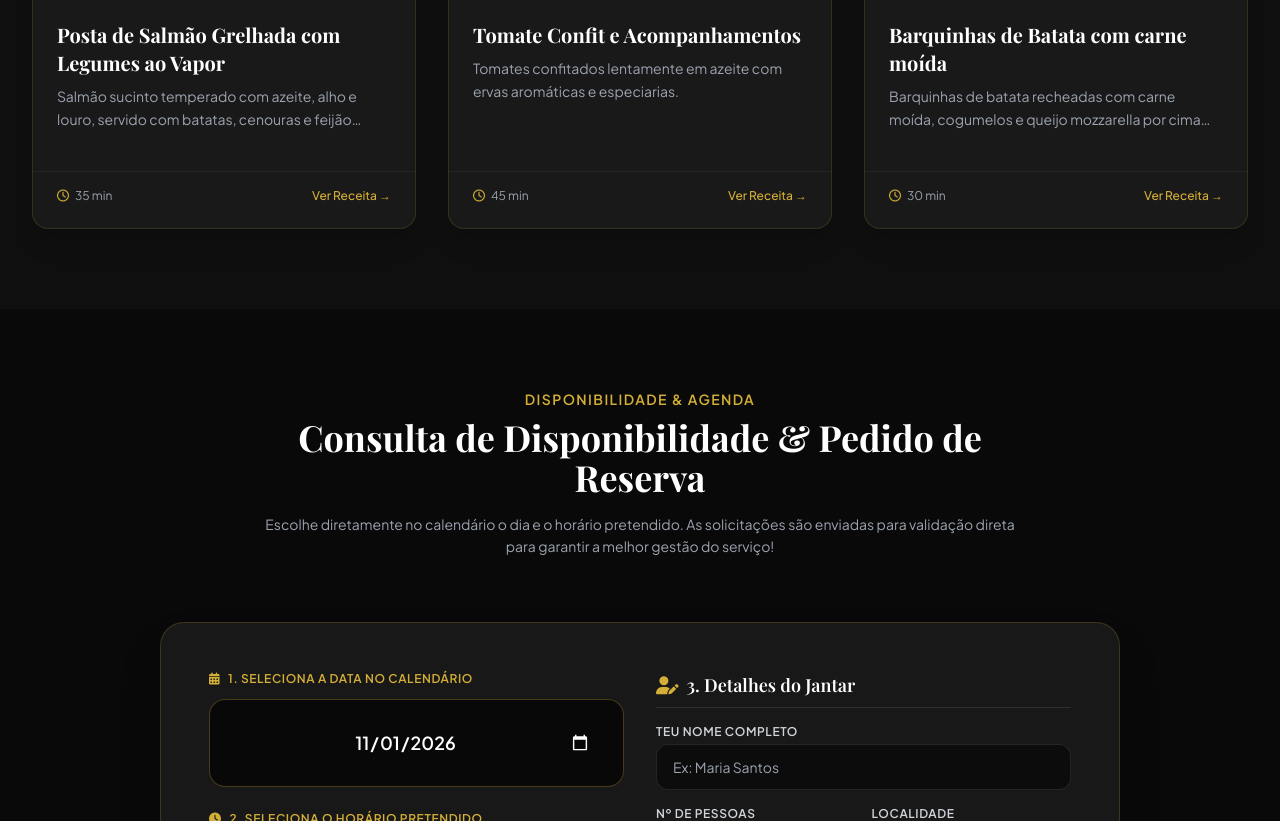
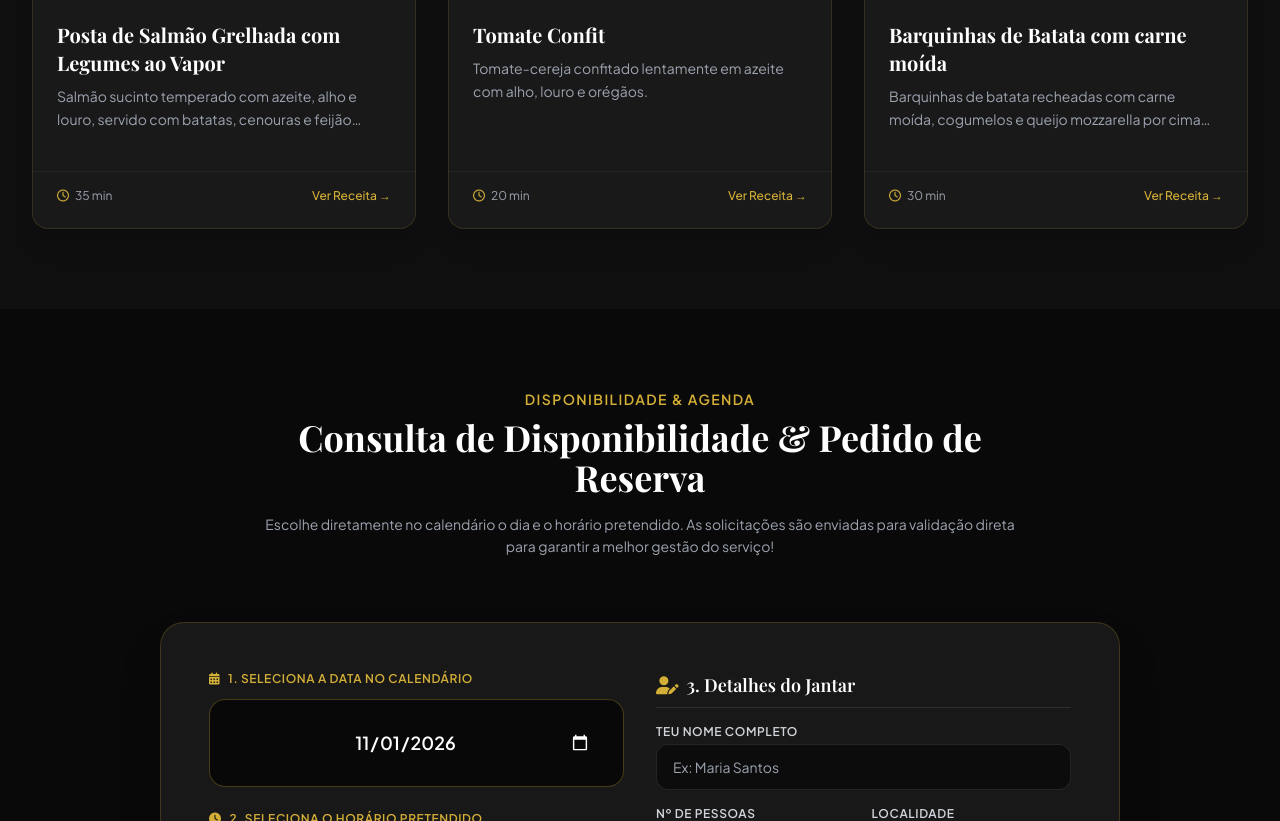
Before and after one commit to vicenteloureiro01-art/vicenteloureiro, a plain HTML site: page index.html in a window 1280 px wide. Shown: the part 2023-2844 px from the top of the page. Drawn offline with nearby package versions, Linux system fonts and the light colour scheme; a web font is replaced by a local one.

Commit message:
Update index.html

```diff
--- a/index.html
+++ b/index.html
@@ -343,9 +343,9 @@
             {
                 id: 2,
                 category: 'entrada',
-                title: 'Tomate Confit e Acompanhamentos',
-                desc: 'Tomates confitados lentamente em azeite com ervas aromáticas e especiarias.',
-                time: '45 min',
+                title: 'Tomate Confit',
+                desc: 'Tomate-cereja confitado lentamente em azeite com alho, louro e orégãos.',
+                time: '20 min',
                 difficulty: 'Fácil',
                 images: [
                     'Tomate Confit 1.jpg',
@@ -354,17 +354,19 @@
                     'Tomate Confit 4.jpg'
                 ],
                 ingredients: [
-                    'Tomates maduros mas firmes',
-                    'Azeite virgem extra q.b.',
-                    'Dentes de alho',
-                    'Ervas aromáticas (orégãos, tomilho ou louro)',
-                    'Flor de sal e pimenta'
+                    '400 g de tomate-cereja',
+                    'Azeite qb',
+                    '3 folha de louro',
+                    'Oregão qb',
+                    '6 dentes de alho',
+                    'sal e pimenta qb'
                 ],
                 steps: [
-                    'Disponha os tomates num tabuleiro próprio para forno.',
-                    'Adicione os dentes de alho e as ervas aromáticas.',
-                    'Cubra generosamente com azeite virgem extra.',
-                    'Leve ao forno a baixa temperatura (cerca de 140ºC) durante aproximadamente 45 a 60 minutos até estarem tenros e apurados.'
+                    '1 - Numa frigideira, adicione os tomates, o Louro, os dentes de alho inteiros, o sal e a pimenta',
+                    '2 - De seguida, adicione o azeite até cubrir, pelo menos, até a metade dos tomates',
+                    '3 - Tape a frigideira, leve ao fogo bem baixo e deixe cozinhar por cerca de 10 minutos, sem deixar que os tomates fritem. O ideal é que murchem suavemente',
+                    '4 - Quando os tomates estiverem murchos, desligue o fogo, destampe a frigideira e finalize com mais orégãos se assim o desejar',
+                    '5 - Sirva ainda morno, acompanhado de torradas, saladas, massas ou como aperitivo. Aproveite!'
                 ]
             },
             {
```
